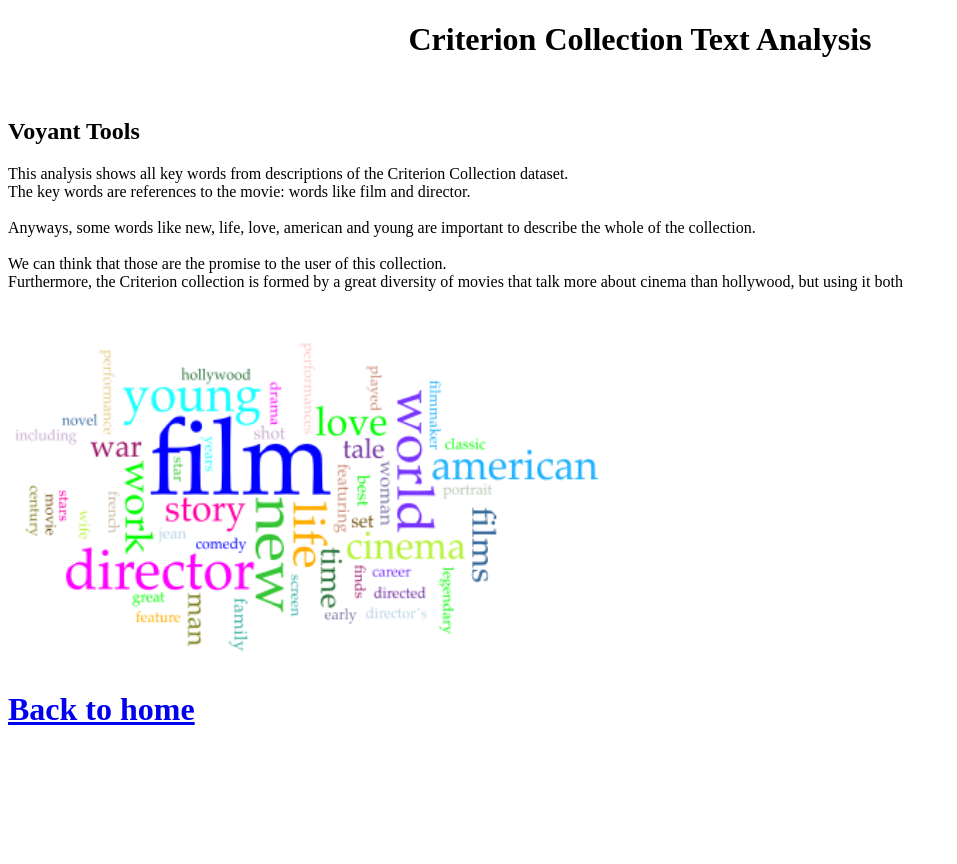
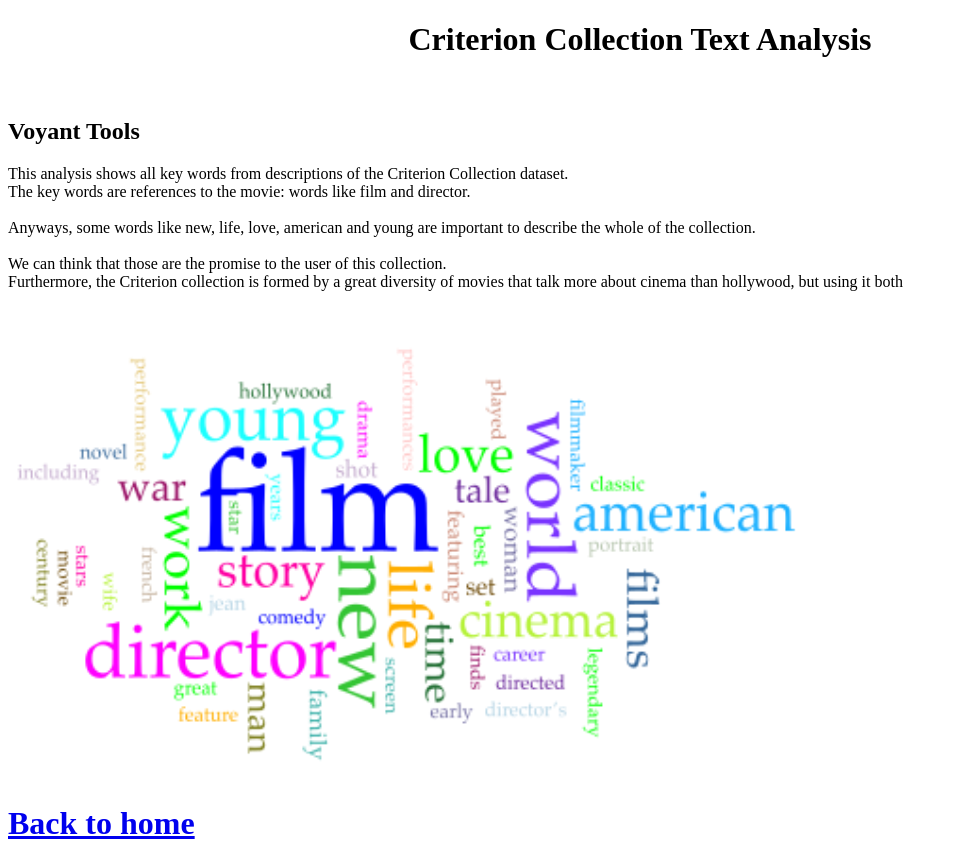
Before and after one commit to PaulaRojas5/wikiexe, a plain HTML site: page voyanttools.html in a window 1280 px wide. Shown: the whole page, without its empty margins (0-957 px from the left). Before the commit the page ends 800 px from the top, so only its background shows below. Drawn offline with Linux system fonts and the light colour scheme.

Commit message:
Update voyanttools.html

```diff
--- a/voyanttools.html
+++ b/voyanttools.html
@@ -23,7 +23,7 @@
         <br> Furthermore, the Criterion collection is formed by a great diversity of movies that talk more about cinema than hollywood, but using it both
     </p>
     <br>
-    <img src="https://paularojas5.github.io/wikiexe/description-voyantools.png" alt="Words cloud" width="600" height="341">
+    <img src="https://paularojas5.github.io/wikiexe/description-voyantools.png" alt="Words cloud" width="800" height="455">
 
    <h1><a href="https://paularojas5.github.io/wikiexe/"> Back to home </a> </h1>
 </body>
```
